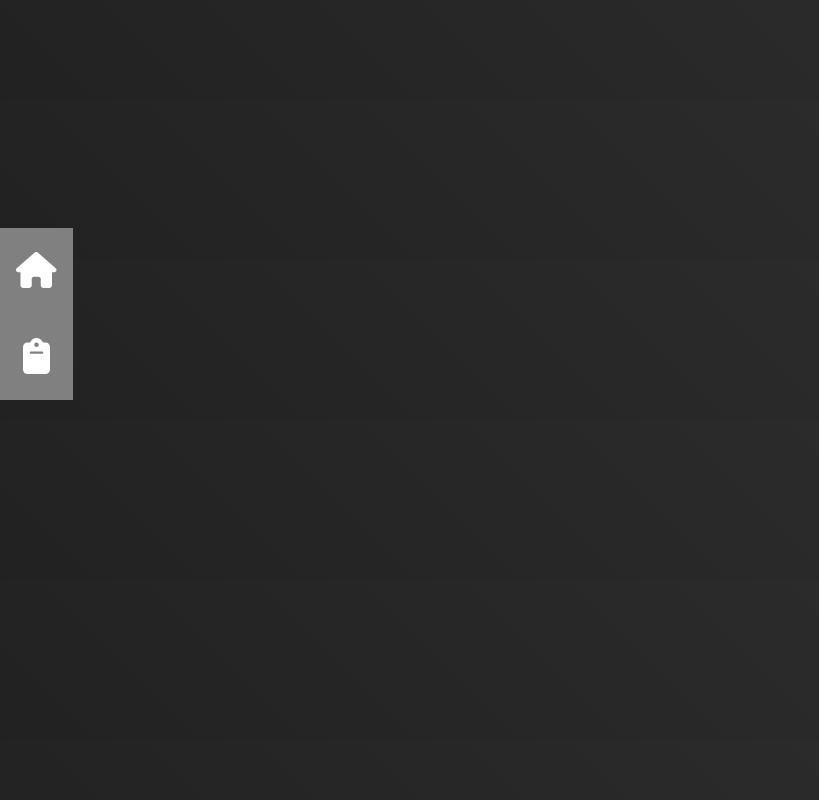
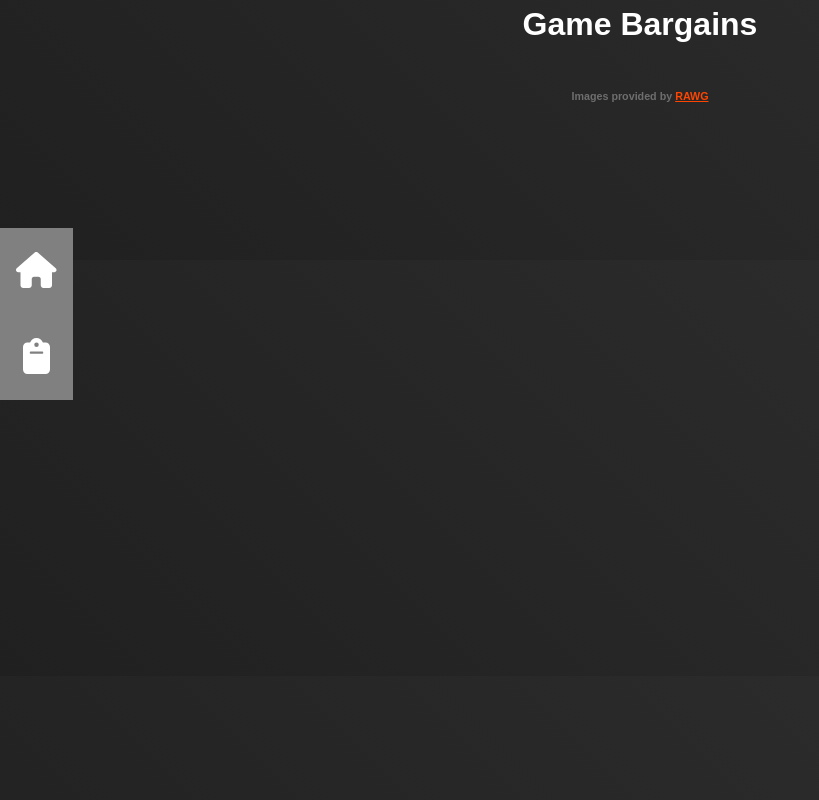
Before and after one commit to ceewizz/game-store-app, a website: page public/index.html in a window 1280 px wide. Shown: the whole page, without its empty margins (0-819 px from the left). Drawn offline with nearby package versions, Linux system fonts and the light colour scheme; no server answers; a web font is replaced by a local one.

Commit message:
Added attribute to RAWG, header and footer to all pages.

```diff
--- a/public/assets/css/home.css
+++ b/public/assets/css/home.css
@@ -32,6 +32,10 @@ body {
     100% {
         background-position: 0% 50%;
     }
+}
+
+header h1 {
+    text-align: center;
 }
 
 .gallery {
@@ -81,7 +85,7 @@ body {
 }
 
 a {
-    color: red;
+    color: orangered;
 }
 
 a:hover{
@@ -171,3 +175,8 @@ a:hover{
 #link2{
     font-style: italic;
 }
+
+footer h6 {
+    text-align: center;
+    color: #6e6e6e;
+}
--- a/public/index.html
+++ b/public/index.html
@@ -20,6 +20,10 @@
 </head>
 
 <body>
+    <header>
+        <h1>Game Bargains</h1>
+    </header>
+
     <div class="gallery">
         <!-- Items on sale dynamically generated -->
     </div>
@@ -35,6 +39,9 @@
         </a>
     </div>
 
+    <footer>
+        <h6>Images provided by <a href="https://rawg.io/apidocs">RAWG</a></h6>
+    </footer>
     <script src="./assets/js/home.js"></script>
 </body>
 
```
Also changed, not shown: public/wish-list.html (+8 -0 lines).
